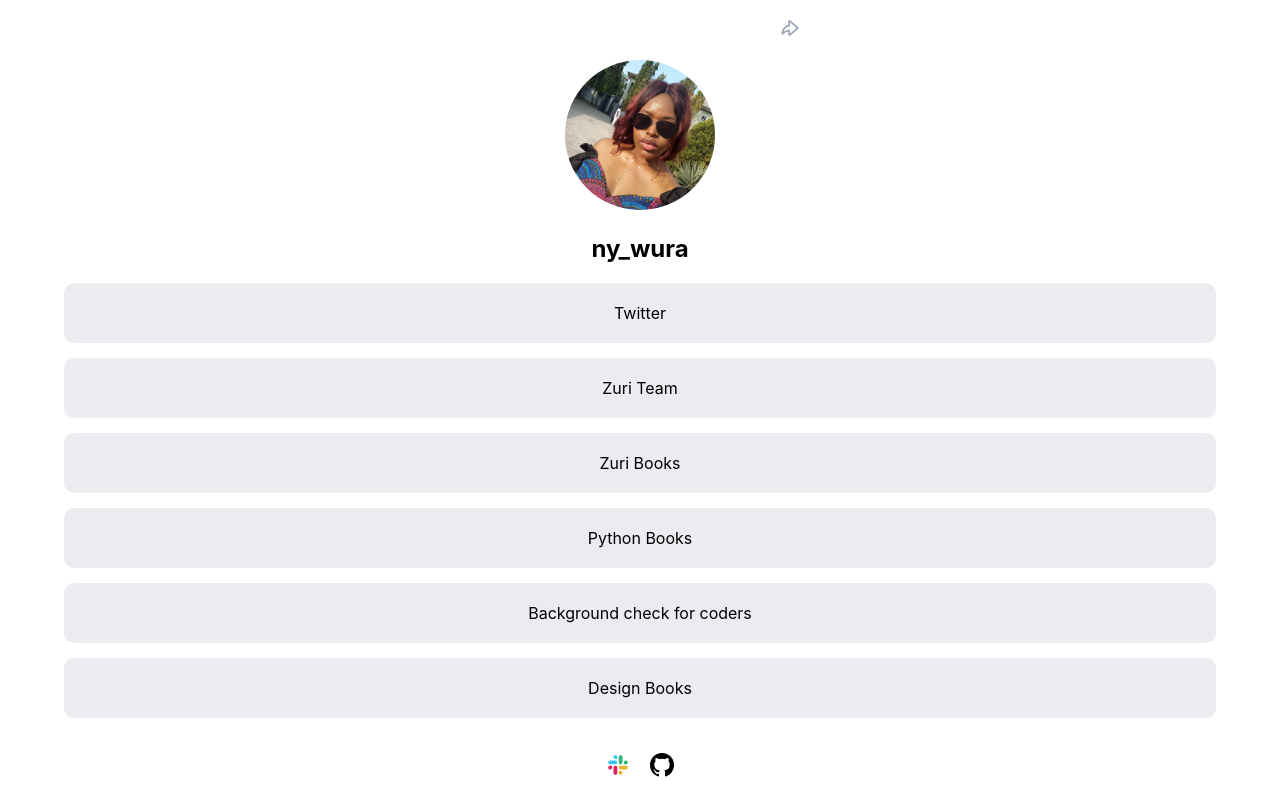
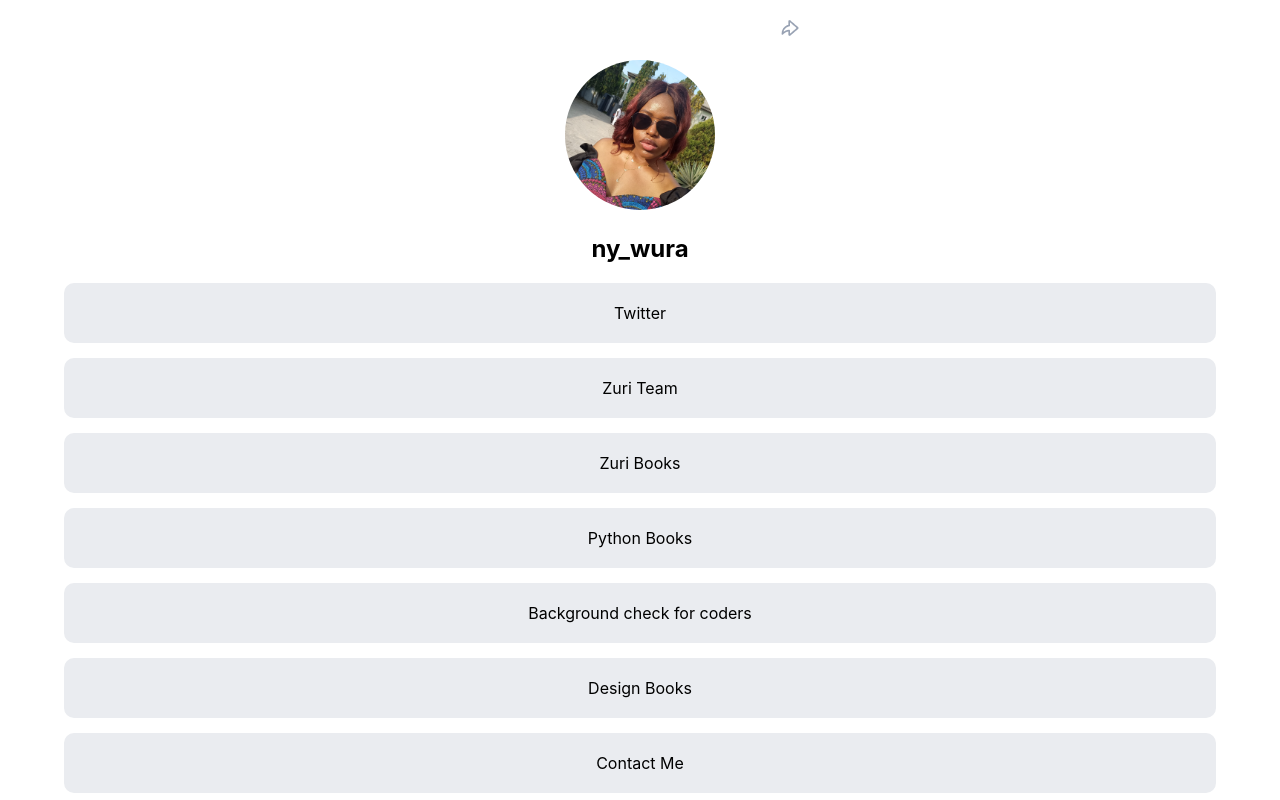
Before and after one commit to Nyerhowho9/Linktree-task, a React (Create React App) app: page / in a window 1280 px wide. Shown: the top 800 px of the page. Built offline with nearby package versions, Linux system fonts and the light colour scheme.

Commit message:
installed react-router-dom

```diff
--- a/package.json
+++ b/package.json
@@ -9,6 +9,7 @@
     "@testing-library/user-event": "^13.5.0",
     "react": "^18.2.0",
     "react-dom": "^18.2.0",
+    "react-router-dom": "^6.4.3",
     "react-scripts": "5.0.1",
     "web-vitals": "^2.1.4"
   },
--- a/src/components/links.js
+++ b/src/components/links.js
@@ -3,6 +3,7 @@
 import '../styles/main.css';
 import slack from '../images/slack.png'
 import git from '../images/git.png'
+import { Link } from 'react-router-dom'
 
 class Links extends Component{
     constructor(props){
@@ -17,6 +18,7 @@
                 <a id="book__python" href=" https://books.zuri.team/python-for-beginners?ref_id" title="Python for beginners to learning coding">Python Books</a>
                 <a id="pitch" href="https://background.zuri.team/" title="Best services rendered for getting background check on coders">Background check for coders</a>
                 <a id="book__design" href="https://books.zuri.team/design-rules" title="Learn design for free, with this great book, 'HNG design rules' ">Design Books</a>
+                <Link to="/contact" >Contact Me</Link>
                 <div id="social-icons">
                     <img src={slack} id="slack-icon" alt="slack icon"/>
                     <img src={git} id="git-icon" alt="github icon"/>
--- a/src/index.js
+++ b/src/index.js
@@ -3,11 +3,14 @@
 import './index.css';
 import App from './App';
 import reportWebVitals from './reportWebVitals';
+import { BrowserRouter } from 'react-router-dom';
 
 const root = ReactDOM.createRoot(document.getElementById('root'));
 root.render(
   <React.StrictMode>
-    <App />
+    <BrowserRouter>
+      <App />
+    </BrowserRouter>
   </React.StrictMode>
 );
 
```
Also changed, not shown: src/components/Contact.js (added), 1 other file (tests, documents, lock files or other folders).
